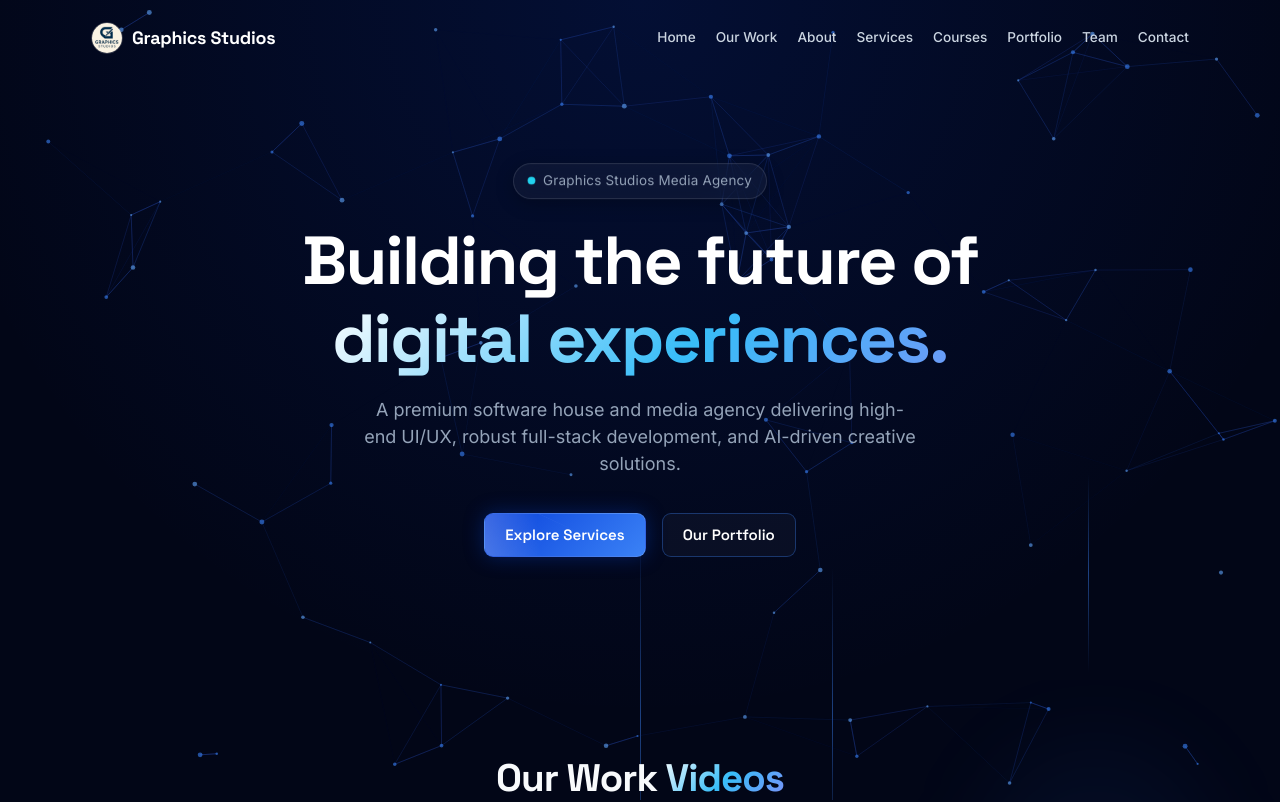
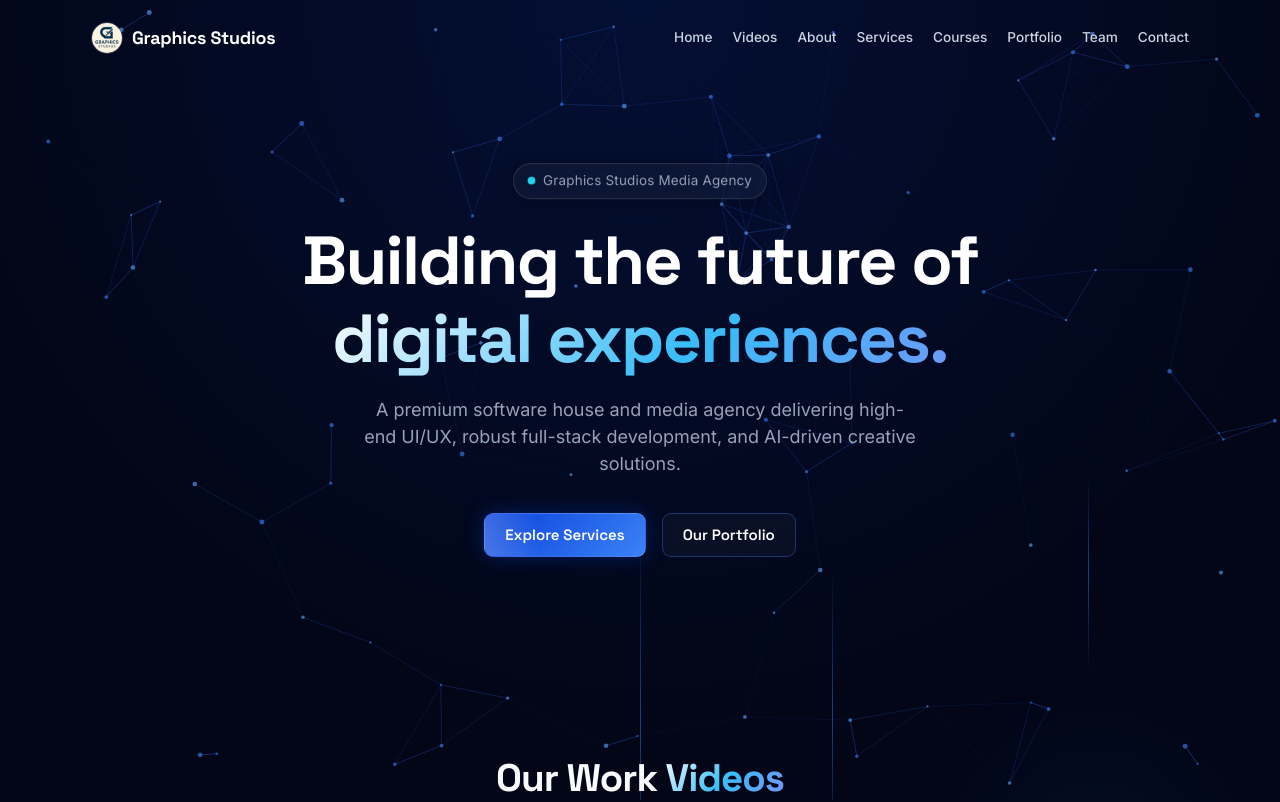
Before and after one commit to AliAhmad0a/Graphics-Studios, a React (Vite) app: page / in a window 1280 px wide. Shown: the top 802 px of the page. Built offline with nearby package versions, Linux system fonts and the light colour scheme.

Commit message:
Change Our Work to Videos in Navbar

```diff
--- a/src/components/Navbar.jsx
+++ b/src/components/Navbar.jsx
@@ -28,7 +28,7 @@ const Navbar = () => {
 
   const navLinks = [
     { name: 'Home', href: '#home' },
-    { name: 'Our Work', href: '#our-work-videos' },
+    { name: 'Videos', href: '#our-work-videos' },
     { name: 'About', href: '#about' },
     { name: 'Services', href: '#services' },
     { name: 'Courses', href: '#courses' },
```
